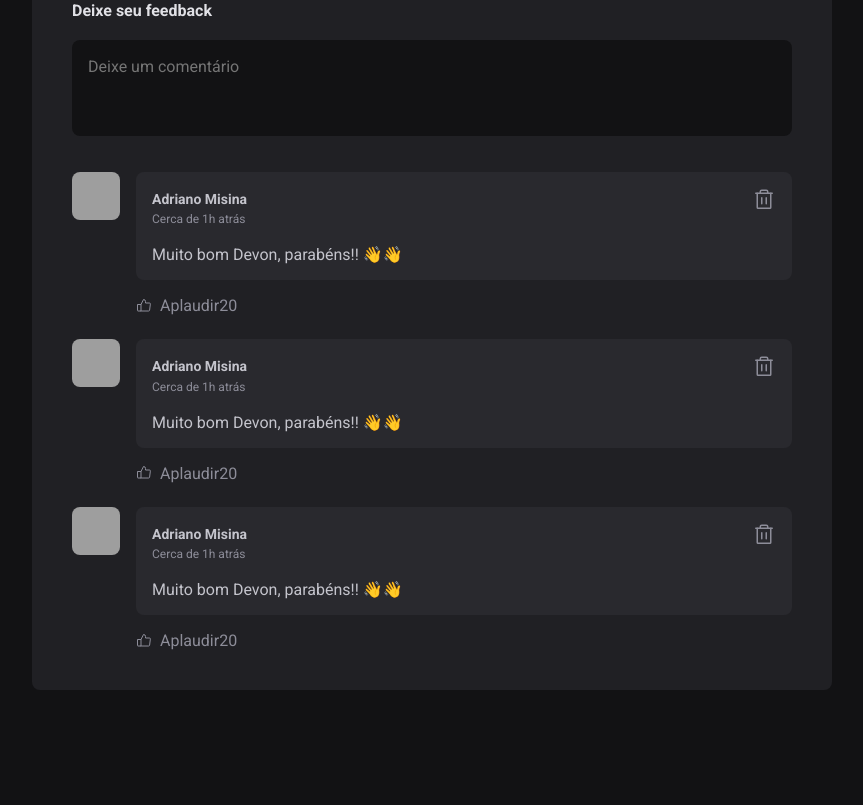
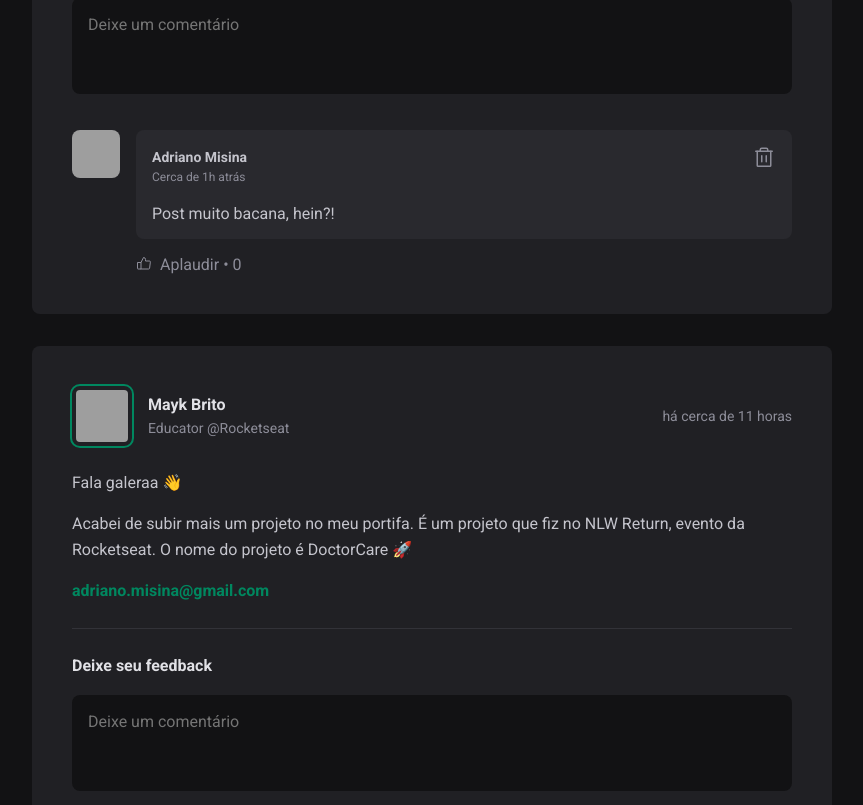
Before and after one commit to adrianomisina/react_ignite_projeto_01, a React (Vite) app: page / in a window 1280 px wide. Shown: the part 455-1260 px from the top of the page, without its empty margins (352-1215 px from the left). Before the commit the page ends 1177 px from the top, so only its background shows below. Built offline with nearby package versions, Linux system fonts and the light colour scheme; grey boxes are pictures that could not be loaded.

Commit message:
motores do react

```diff
--- a/package.json
+++ b/package.json
@@ -10,6 +10,7 @@
     "preview": "vite preview"
   },
   "dependencies": {
+    "date-fns": "^2.30.0",
     "phosphor-react": "^1.4.1",
     "react": "^18.2.0",
     "react-dom": "^18.2.0"
--- a/src/App.jsx
+++ b/src/App.jsx
@@ -3,6 +3,40 @@
 import Header from './components/Header';
 import './global.css'
 import styles from './App.module.css'
+
+
+const posts = [
+  {
+    id:1,
+    author: {
+      avatarUrl: 'https://avatars.githubusercontent.com/u/65734814?v=4',
+      name: 'Adriano Misina',
+      role: 'Frontend UX | UI Developer'
+    },
+    content: [
+      {type: 'paragraph', content: 'Fala galeraa 👋', },
+      {type: 'paragraph', content: 'Acabei de subir mais um projeto no meu portifa. É um projeto que fiz no NLW Return, evento da Rocketseat. O nome do projeto é DoctorCare 🚀', },
+      {type: 'link', content:'adriano.misina@gmail.com' },
+    ],
+    publishedAt: new Date('2023-06-16 09:00:00')
+
+  },
+
+  {
+    id:2,
+    author: {
+      avatarUrl: 'https://github.com/maykbrito.png',
+      name: 'Mayk Brito',
+      role: 'Educator @Rocketseat'
+    },
+    content: [
+      {type: 'paragraph', content: 'Fala galeraa 👋', },
+      {type: 'paragraph', content: 'Acabei de subir mais um projeto no meu portifa. É um projeto que fiz no NLW Return, evento da Rocketseat. O nome do projeto é DoctorCare 🚀', },
+      {type: 'link', content:'adriano.misina@gmail.com' },
+    ],
+    publishedAt: new Date('2023-06-15 08:00:00'),
+  }
+]
 
 const App = () => {
   return (
@@ -11,7 +45,14 @@
       <div className={styles.wrapper}>
         <Sidebar/>
         <main>
-          <Post/>
+          {posts.map((post) => (
+            <Post
+              key={post.id}
+              author={post.author}
+              content={post.content}
+              publishedAt={post.publishedAt}
+            />
+          )) }
         </main>
       </div>
     </div>
--- a/src/components/Comment.jsx
+++ b/src/components/Comment.jsx
@@ -1,11 +1,26 @@
+/* eslint-disable react/prop-types */
+import { useState } from 'react'
 import { Trash, ThumbsUp } from 'phosphor-react'
 import styles from './Comment.module.css'
 import Avatar from './Avatar'
 
-const Comment = () => {
+const Comment = ({comment, onDeleteComment}) => {
+    const [likeCount, setLikeCount] = useState(0)
+
+    const handleDeleteComment = () => {
+        console.log('deletar')
+        onDeleteComment(comment)
+    }
+
+    const handleLikeComment = () => {
+       setLikeCount((state)=> {
+        return state + 1
+       })
+    }
+
   return (
     <div className={styles.comment}>
-        <Avatar hasBorder={false} src="https://avatars.githubusercontent.com/u/65734814?v=4" alt="" />
+        <Avatar hasBorder={false} src="https://avatars.githubusercontent.com/u/65734814?v=4" />
 
         <div className={styles.commentBox}>
             <div className={styles.commentContent}>
@@ -15,17 +30,17 @@
                         <time title="11 de Maio às 08:13h" dateTime="2022-05-11 08:13:00">Cerca de 1h atrás</time>
                     </div>
 
-                    <button title='Deletar comentário'>
+                    <button onClick={handleDeleteComment} title='Deletar comentário'>
                         <Trash size={24}/>
                     </button>
                 </header>
-                <p>Muito bom Devon, parabéns!! 👋👋</p>
+                <p>{comment}</p>
             </div>
 
             <footer>
-                <button>
+                <button onClick={handleLikeComment}>
                     <ThumbsUp/>
-                    Aplaudir <span>20</span>
+                    Aplaudir <span>{likeCount}</span>
                 </button>
             </footer>
         </div>
--- a/src/components/Comment.module.css
+++ b/src/components/Comment.module.css
@@ -34,7 +34,7 @@
 
   .authorAndTime time {
     display: block;
-    font-size: .75rem;
+    font-size: 0.75rem;
     line-height: 1.6;
     color: var(--gray-400);
   }
@@ -49,12 +49,12 @@
   }
 
   .commentContent header button:hover {
-    color: var(--red-500)
+    color: var(--red-500);
   }
 
   .commentContent p {
     margin-top: 1rem;
-    color: var(--gray-300)
+    color: var(--gray-300);
   }
 
   .commentBox footer {
@@ -63,23 +63,25 @@
 
   .commentBox footer button {
     background: transparent;
-    border:0;
+    border: 0;
     color: var(--gray-400);
     cursor: pointer;
+
     display: flex;
     align-items: center;
+
     border-radius: 2px;
   }
 
   .commentBox footer button:hover {
-    color:var(--green-300)
+    color: var(--green-300);
   }
 
   .commentBox footer button svg {
-    margin-right: .5rem;
+    margin-right: 0.5rem;
   }
 
-.commentBox footer buton::before {
+  .commentBox footer button span::before {
     content: "\2022";
     padding: 0 0.25rem;
   }
--- a/src/components/Post.jsx
+++ b/src/components/Post.jsx
@@ -1,41 +1,104 @@
-import styles from './Post.module.css'
+/* eslint-disable react/jsx-key */
+/* eslint-disable react/prop-types */
+import {useState} from 'react'
+import {format, formatDistanceToNow} from 'date-fns'
+import {ptBR} from 'date-fns/locale'
 import Comment from './Comment'
 import Avatar from './Avatar';
+import styles from './Post.module.css'
 
-const Post = () => {
+const Post = ({author, publishedAt, content}) => {
+  const [comments, setComments] = useState(['Post muito bacana, hein?!'])
+  const [newCommentText, setNewCommentText] = useState('');
+
+  const publishedDateFormatted = format(publishedAt, "d 'de' LLLL 'às' HH:mm'h'", {locale: ptBR})
+  const publishedDateRelativeToNow = formatDistanceToNow(publishedAt, {
+    locale: ptBR,
+    addSuffix: true
+  })
+
+  const handleCreateNewComment = (event) => {
+    event.preventDefault()
+    const newCommentText = event.target.comment.value
+    setComments([...comments, newCommentText])
+    setNewCommentText('');
+  }
+
+  const handleNewCommentChange = (event) => {
+    event.target.setCustomValidity('')
+    setNewCommentText(event.target.value);
+  }
+
+  const handleNewCommentInvalid = () => {
+    event.target.setCustomValidity('Esse campo é obrigatório!')
+  }
+
+  const deleteComment = (commentToDelete) => {
+    const commentsWithoutDeletedOne = comments.filter(comment => {
+      return comment !== commentToDelete
+    })
+    setComments(commentsWithoutDeletedOne)
+  }
+
+  const isNewCommentEmpty = newCommentText.length === 0
+
+
   return (
     <article className={styles.post}>
     <header>
       <div className={styles.author}>
-        <Avatar src="https://avatars.githubusercontent.com/u/65734814?v=4" />
+        <Avatar src={author.avatarUrl} />
         <div className={styles.authorInfo}>
-          <strong>Adriano Misina</strong>
-          <span>Web Developer</span>
+          <strong>{author.name}</strong>
+          <span>{author.role}</span>
         </div>
       </div>
 
-      <time title="11 de Maio às 08:13h" dateTime="2022-05-11 08:13:00">Publicado há 1h</time>
+      <time title={publishedDateFormatted} dateTime={publishedAt.toISOString()}>
+        {publishedDateRelativeToNow}
+      </time>
     </header>
 
     <div className={styles.content}>
-      <p>Fala galeraa 👋</p>
-      <p>Acabei de subir mais um projeto no meu portifa. É um projeto que fiz no NLW Return, evento da Rocketseat. O nome do projeto é DoctorCare 🚀</p>
-      <p>👉<a href="">adriano.misina@gmail.com</a></p>
-      <p><a href="">#novoprojeto #nlw #rocketseat</a></p>
+      {content.map((line, index) => {
+        if (line.type === 'paragraph') {
+          return <p key={`${line.type}-${index}`}>{line.content}</p>;
+        } else if (line.type === 'link') {
+          return <p key={`${line.type}-${index}`}><a href="#">{line.content}</a></p>;
+        }
+        return null; // Adicione um retorno padrão para evitar um aviso no eslint
+      })}
     </div>
 
-    <form className={styles.commentForm}>
+    <form onSubmit={handleCreateNewComment}  className={styles.commentForm}>
       <strong>Deixe seu feedback</strong>
-      <textarea placeholder='Deixe um comentário'/>
+
+      <textarea
+        placeholder='Deixe um comentário'
+        name='comment'
+        value={newCommentText}
+        onChange={handleNewCommentChange}
+        onInvalid={handleNewCommentInvalid}
+        required
+      />
+
       <footer>
-        <button type="submit">Publicar</button>
+        <button type="submit" disabled={isNewCommentEmpty}>
+          Publicar
+        </button>
       </footer>
     </form>
 
     <div className={styles.commentList}>
-      <Comment />
-      <Comment />
-      <Comment />
+      {comments.map(comment => {
+        return (
+          <Comment
+            key={comment}
+            comment={comment}
+            onDeleteComment={deleteComment}
+          />
+        )
+      })}
     </div>
   </article>
   )
--- a/src/components/Post.module.css
+++ b/src/components/Post.module.css
@@ -105,6 +105,15 @@
   transition: background-color 0.1s;
 }
 
+.commentForm button[type=submit]:not(:disabled):hover {
+  background: var(--green-300);
+}
+
+.commentForm button:disabled {
+  opacity: 0,7;
+  cursor: not-allowed;
+}
+
 .commentForm button[type=submit]:hover {
   background: var(--green-300);
 }
--- a/src/components/Sidebar.jsx
+++ b/src/components/Sidebar.jsx
@@ -5,7 +5,7 @@
 
 const Sidebar = () => {
   return (
-    <asside className={styles.sidebar}>
+    <div className={styles.sidebar}>
         <img
           src="https://images.unsplash.com/photo-1617042375876-a13e36732a04?ixlib=rb-4.0.3&ixid=M3wxMjA3fDB8MHxwaG90by1wYWdlfHx8fGVufDB8fHx8fA%3D%3D&auto=format&fit=crop&w=500&q=50"
           className={styles.cover}
@@ -23,7 +23,7 @@
             Editar seu perfil
           </a>
         </footer>
-    </asside>
+    </div>
   )
 }
 
```
Also changed, not shown: 1 other file (tests, documents, lock files or other folders). Lines whose indentation alone changed are shown as unchanged.
